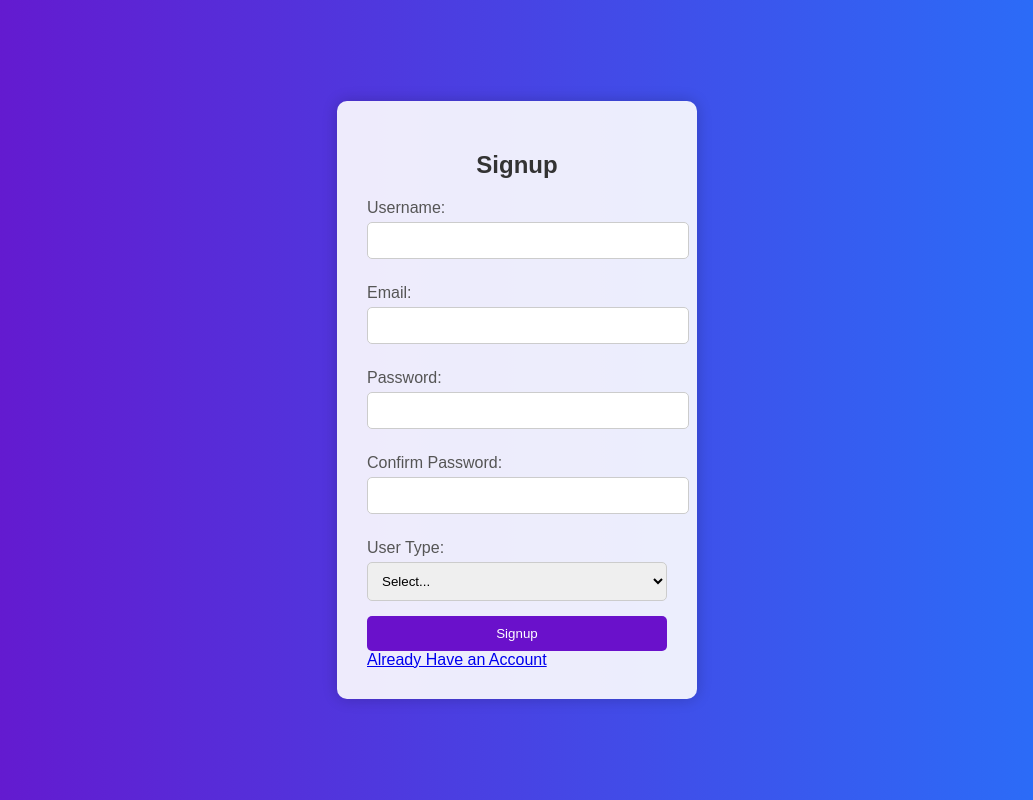
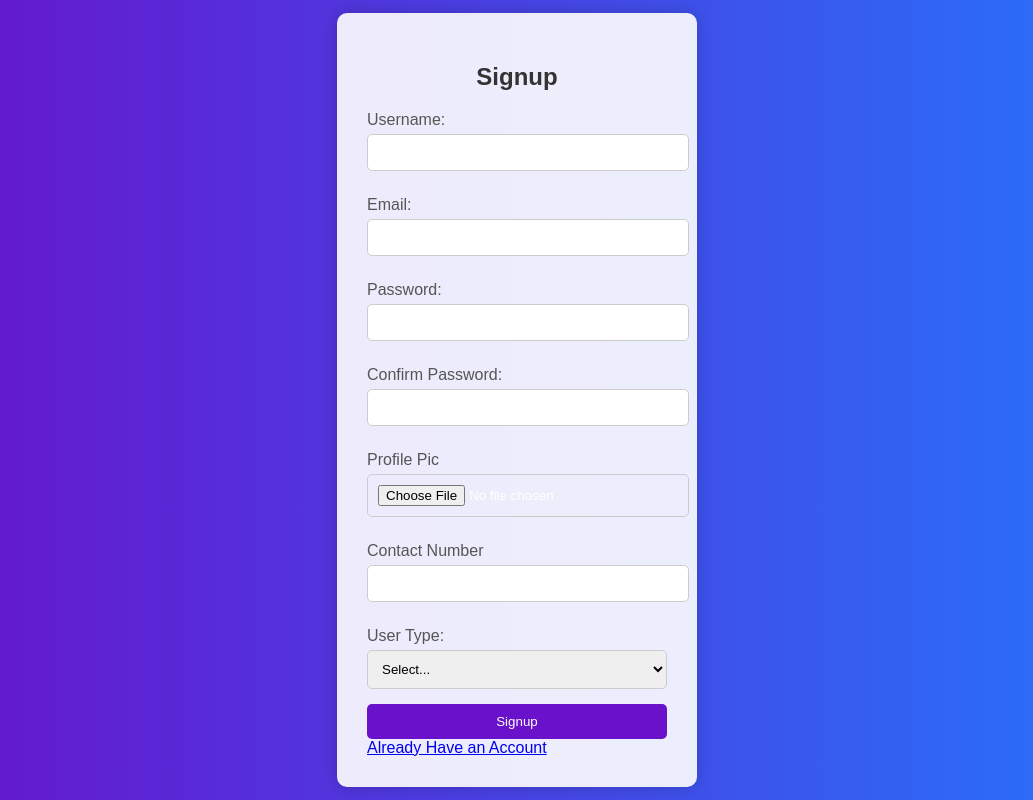
Before and after one commit to rajeshdiu/Basic-Project, a Django app: page / in a window 1280 px wide. Shown: the whole page, without its empty margins (123-1156 px from the left). Run offline with Django 5.2, Linux system fonts and the light colour scheme.

Commit message:
Basic Profile Updated in Models.py

```diff
--- a/myProject/Template/signupPage.html
+++ b/myProject/Template/signupPage.html
@@ -92,6 +92,14 @@
             <label for="password">Confirm Password:</label>
             <input type="password" id="password" name="Confirm_password" required>
 
+            <label for="password">Profile Pic</label>
+            <input type="file" id="password" name="Profile_Pic" required>
+
+            <label for="password">Contact Number</label>
+            <input type="text" id="password" name="contact_no" required>
+
+
+
             <label for="user_type">User Type:</label>
             <select id="user_type" name="user_type" required>
                 <option value="">Select...</option>
--- a/myProject/myApp/models.py
+++ b/myProject/myApp/models.py
@@ -9,6 +9,7 @@ class customUser(AbstractUser):
     ]
     user_type=models.CharField(choices=USER,max_length=100,null=True)
     Profile_Pic=models.ImageField(upload_to='Media/Profile_Pic',null=True)
+    contact_no=models.CharField(max_length=100,null=True)
 
     def __str__(self):
 
@@ -16,9 +17,7 @@ class customUser(AbstractUser):
 
 class seekerProfileModel(models.Model):
 
-
     user=models.OneToOneField(customUser,on_delete=models.CASCADE,related_name='seekerProfile')
-
 
     def __str__(self):
         return f"{self.user.username}"
--- a/myProject/myProject/views.py
+++ b/myProject/myProject/views.py
@@ -15,6 +15,7 @@ def signupPage(request):
         password=request.POST.get("password")
         Confirm_password=request.POST.get("Confirm_password")
         user_type=request.POST.get("user_type")
+        Profile_Pic=request.FILES.get("Profile_Pic")
 
 
         if password==Confirm_password:
@@ -25,6 +26,7 @@ def signupPage(request):
                 email=email,
                 password=password,
                 user_type=user_type,
+                Profile_Pic=Profile_Pic,
             )
             if user_type=='seeker':
                 seekerProfileModel.objects.create(user=user)
```
Also changed, not shown: myProject/Template/profilePage.html (+18 -0 lines), myProject/Media/Profile_Pic/Tomato_Sauce.jpg (added), myProject/Media/Profile_Pic/cat_6Hv59yM.jpg (added), myProject/db.sqlite3, myProject/myApp/migrations/0016_customuser_contact_no.py (added), myProject/myApp/migrations/0017_alter_customuser_contact_no.py (added).
